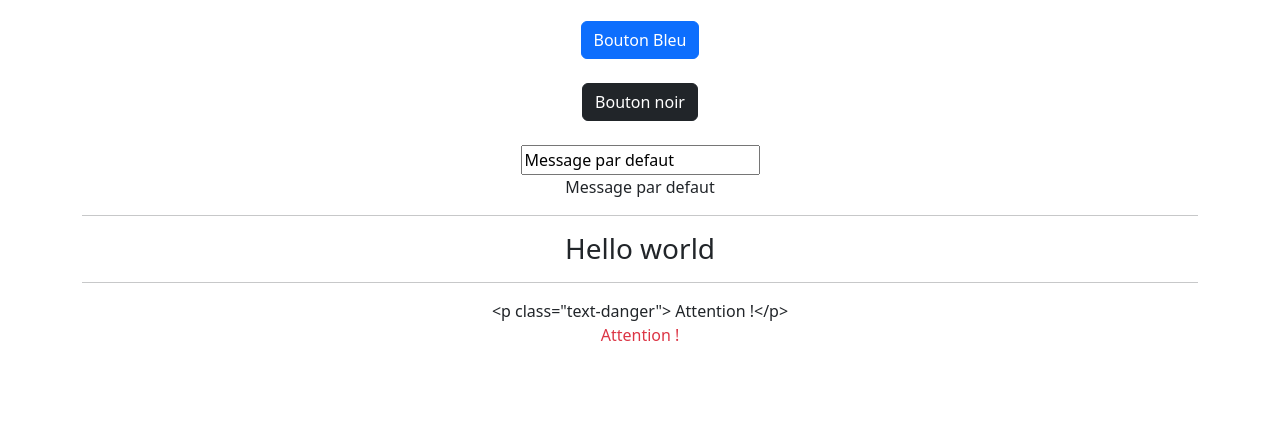
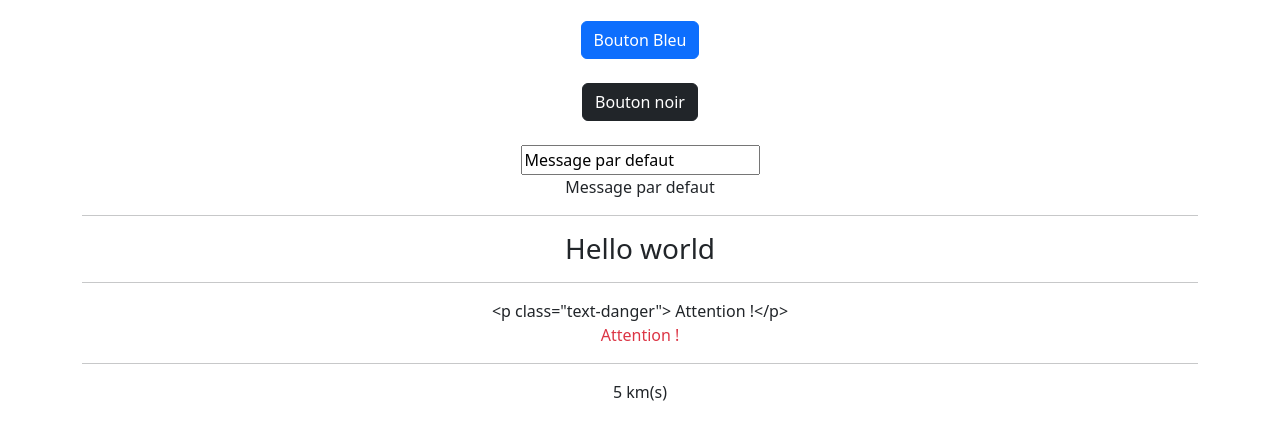
Before and after one commit to Mohamed-Konate/form-al-mlb-lesbases-, a plain HTML site: page index.html in a window 1280 px wide. Shown: the part 1000-1439 px from the top of the page. Drawn offline with nearby package versions, Linux system fonts and the light colour scheme.

Commit message:
Comprendre le lifecycle hooks

```diff
--- a/index.html
+++ b/index.html
@@ -62,6 +62,8 @@
     <hr>
     <div> {{textHtml}}</div>
     <div v-html="textHtml"></div>
+    <hr>
+    <div>{{km}} km(s)</div>
 
 
 </div>
--- a/script.js
+++ b/script.js
@@ -11,7 +11,8 @@ const application = {
             animal: false,
             message_v_model: 'Message par defaut',
             done: false,
-            textHtml: '<p class="text-danger"> Attention !</p>'
+            textHtml: '<p class="text-danger"> Attention !</p>',
+            km:0
         }
     },
     methods: {
@@ -32,9 +33,19 @@ const application = {
         },
         blackButton: function (){
             return alert('La souris est sorti du bouton noir !')
+        },
+        drive: function(){
+            setInterval(()=>{
+                this.km++
+            }, 1000)
         }
 
-
-    }
+    },
+    beforeCreate(){
+        console.log(this.km)
+    },
+    created(){
+        this.drive()
+    },
 }
 Vue.createApp(application).mount('#app')
```
